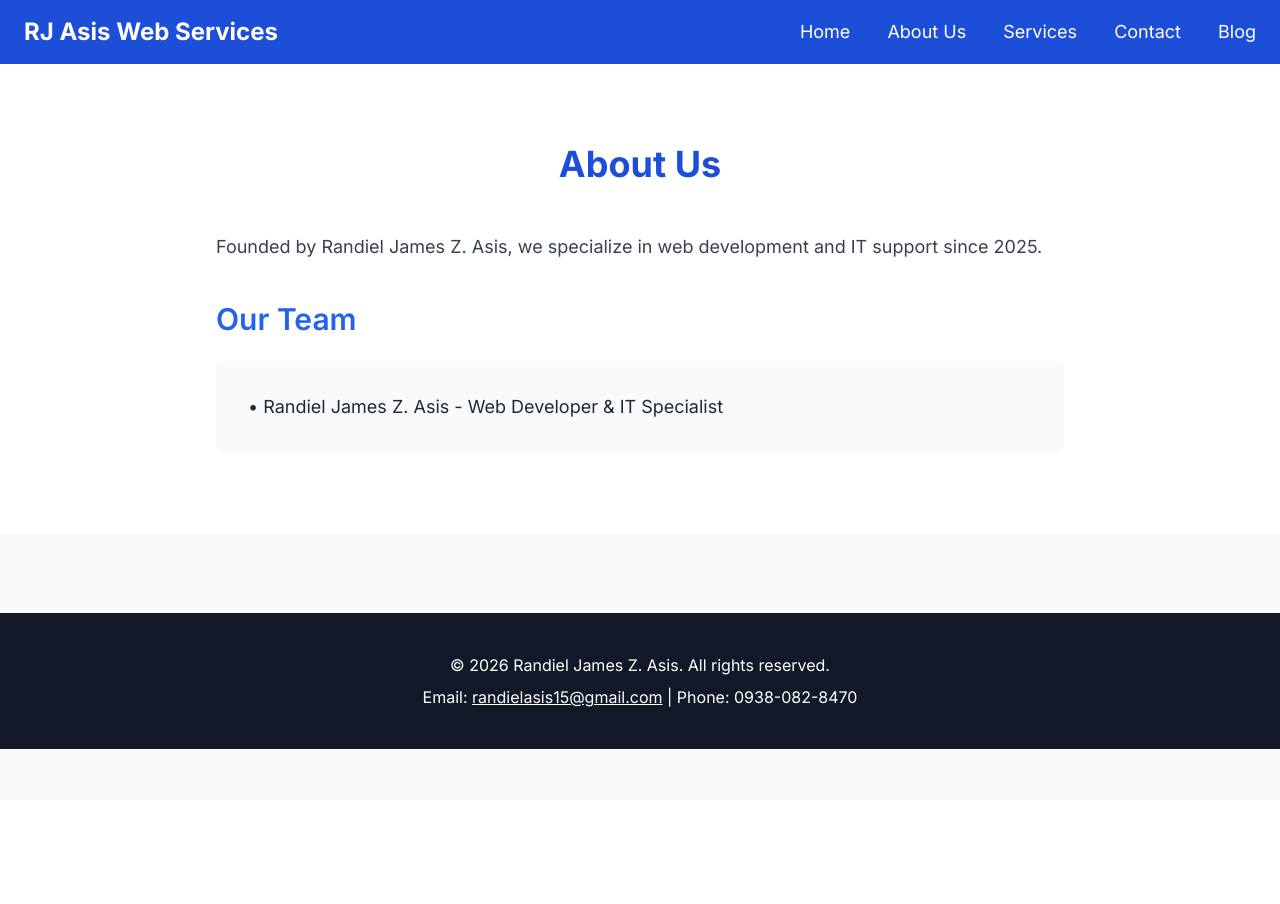
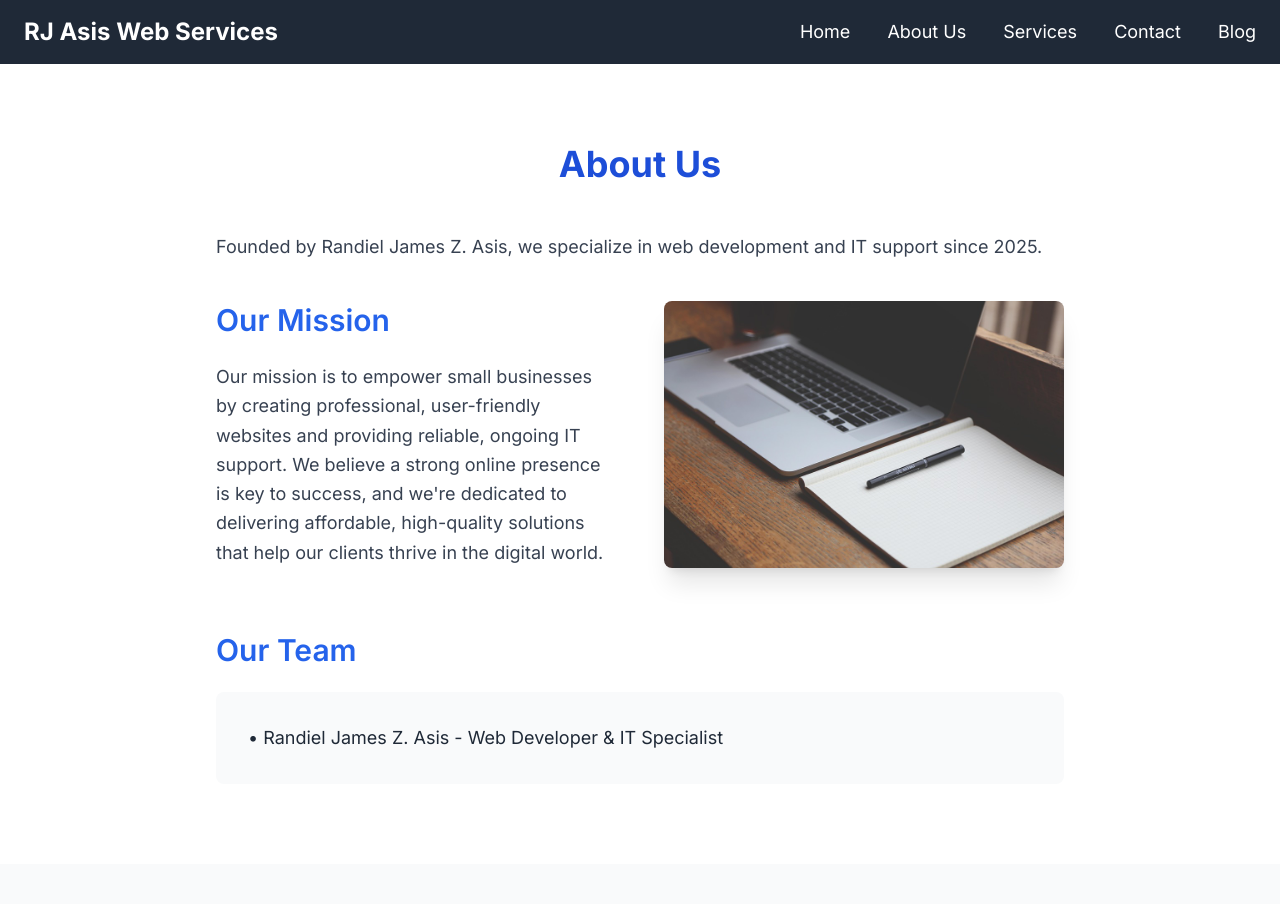
Before and after one commit to Shinano21/Website-CMS, a Flask app: page /about in a window 1280 px wide. Shown: the top 904 px of the page. Before the commit the page ends 749 px from the top, so only its background shows below. Run offline with Flask 3, Linux system fonts and the light colour scheme; data comes from the database, SQL or seed files in the repository; some libraries are stand-ins or nearby versions.

Commit message:
feat: Enhance UI/UX across the application
- Add a new favicon and update the navigation bar to a modern dark theme.
- Enhance the "About Us" page with a new "Our Mission" section and a professional stock image.
- Add a "Quick Actions" dropdown menu to the admin dashboard for improved administrative efficiency.
- Add social sharing links for Twitter and Facebook to blog posts to encourage user engagement.
- Add `app.log` to `.gitignore` to improve project maintainability.

```diff
--- a/templates/about.html
+++ b/templates/about.html
@@ -7,6 +7,18 @@
         <h2 class="text-4xl font-bold text-center mb-12 text-blue-700">About Us</h2>
         <p class="text-lg leading-relaxed mb-10 text-gray-700">{{ about_story }}</p>
 
+        <div class="grid md:grid-cols-2 gap-12 items-center mb-16">
+            <div>
+                <h3 class="text-3xl font-semibold mb-6 text-blue-600">Our Mission</h3>
+                <p class="text-lg leading-relaxed text-gray-700">
+                    Our mission is to empower small businesses by creating professional, user-friendly websites and providing reliable, ongoing IT support. We believe a strong online presence is key to success, and we're dedicated to delivering affordable, high-quality solutions that help our clients thrive in the digital world.
+                </p>
+            </div>
+            <div>
+                <img src="{{ url_for('static', filename='professional-image.jpg') }}" alt="Our Team" class="rounded-lg shadow-xl w-full h-auto object-cover">
+            </div>
+        </div>
+
         <h3 class="text-3xl font-semibold mb-6 text-blue-600">Our Team</h3>
         <div class="bg-gray-50 p-8 rounded-lg">
             <p class="text-lg whitespace-pre-line">{{ about_team }}</p>
--- a/templates/base.html
+++ b/templates/base.html
@@ -4,6 +4,7 @@
     <meta charset="UTF-8">
     <meta name="viewport" content="width=device-width, initial-scale=1.0">
     <title>{% block title %}RJ Asis Web Services{% endblock %}</title>
+    <link rel="icon" type="image/x-icon" href="{{ url_for('static', filename='favicon.ico') }}">
     <script src="https://cdn.tailwindcss.com"></script>
     <link href="https://fonts.googleapis.com/css2?family=Inter:wght@400;600;700&display=swap" rel="stylesheet">
     <style>
@@ -14,15 +15,15 @@
 
     <!-- ONLY show public nav bar if NOT on an admin page -->
     {% if not request.path.startswith('/admin') %}
-    <nav class="bg-blue-700 text-white shadow-lg">
+    <nav class="bg-gray-800 text-white shadow-lg">
         <div class="container mx-auto px-6 py-4 flex justify-between items-center">
             <a href="/" class="text-2xl font-bold">RJ Asis Web Services</a>
             <div class="space-x-8 text-lg">
-                <a href="/" class="hover:text-blue-200 transition">Home</a>
-                <a href="/about" class="hover:text-blue-200 transition">About Us</a>
-                <a href="/services" class="hover:text-blue-200 transition">Services</a>
-                <a href="/contact" class="hover:text-blue-200 transition">Contact</a>
-                <a href="/blog" class="hover:text-blue-200 transition">Blog</a>
+                <a href="/" class="hover:text-gray-300 transition">Home</a>
+                <a href="/about" class="hover:text-gray-300 transition">About Us</a>
+                <a href="/services" class="hover:text-gray-300 transition">Services</a>
+                <a href="/contact" class="hover:text-gray-300 transition">Contact</a>
+                <a href="/blog" class="hover:text-gray-300 transition">Blog</a>
             </div>
         </div>
     </nav>
--- a/templates/blog.html
+++ b/templates/blog.html
@@ -33,6 +33,11 @@
                         <p class="text-gray-700 leading-relaxed text-lg">
                             {{ post[2] }}
                         </p>
+                        <div class="mt-6 flex items-center gap-4">
+                            <span class="text-gray-600 font-semibold">Share this post:</span>
+                            <a href="https://twitter.com/intent/tweet?url={{ request.url }}&text={{ post[1] }}" target="_blank" class="text-blue-500 hover:text-blue-700">Twitter</a>
+                            <a href="https://www.facebook.com/sharer/sharer.php?u={{ request.url }}" target="_blank" class="text-blue-800 hover:text-blue-900">Facebook</a>
+                        </div>
                     </div>
 
                     <!-- Featured Image (Right on desktop, top on mobile) -->
```
Also changed, not shown: templates/admin/dashboard.html (+41 -1 lines), static/favicon.ico (added), static/professional-image.jpg (added), 1 other file.
